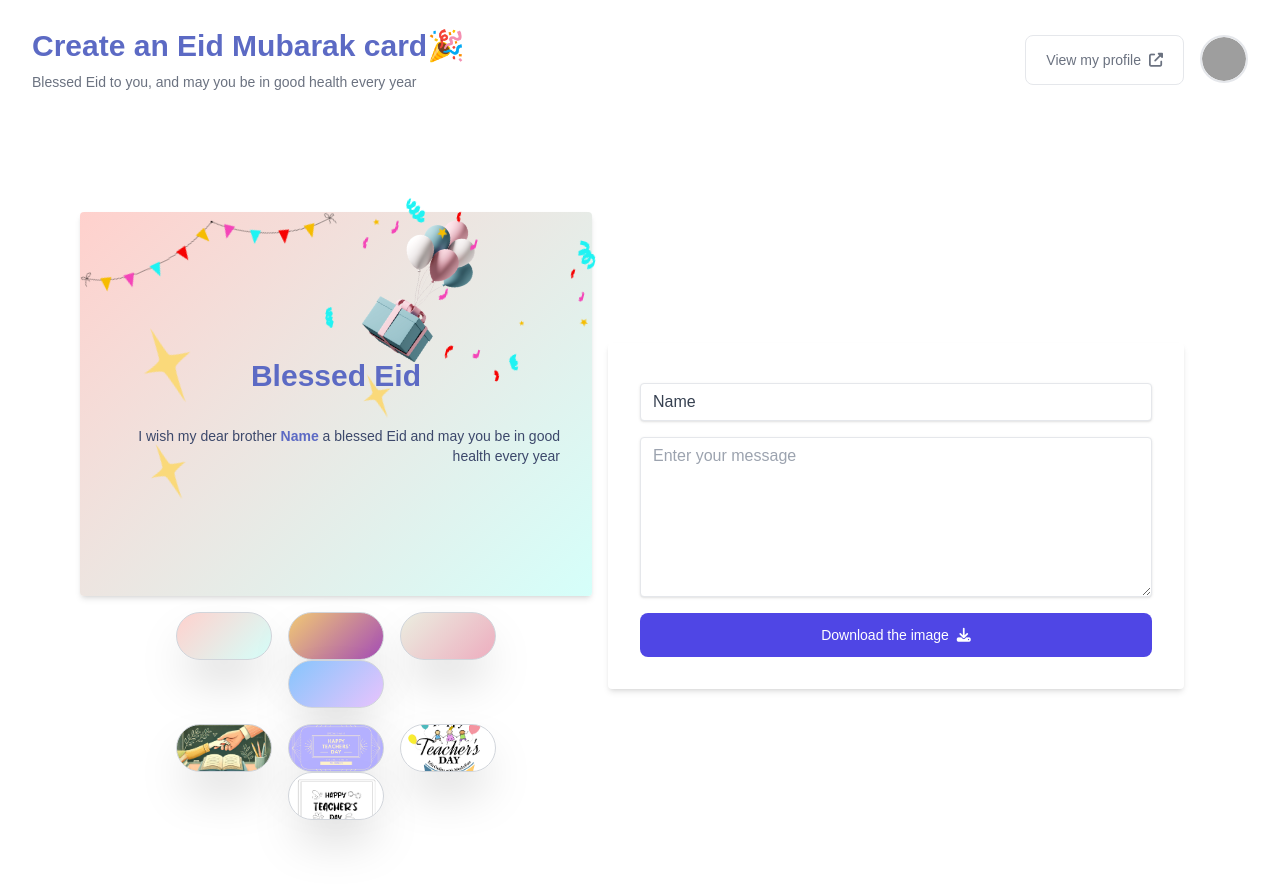
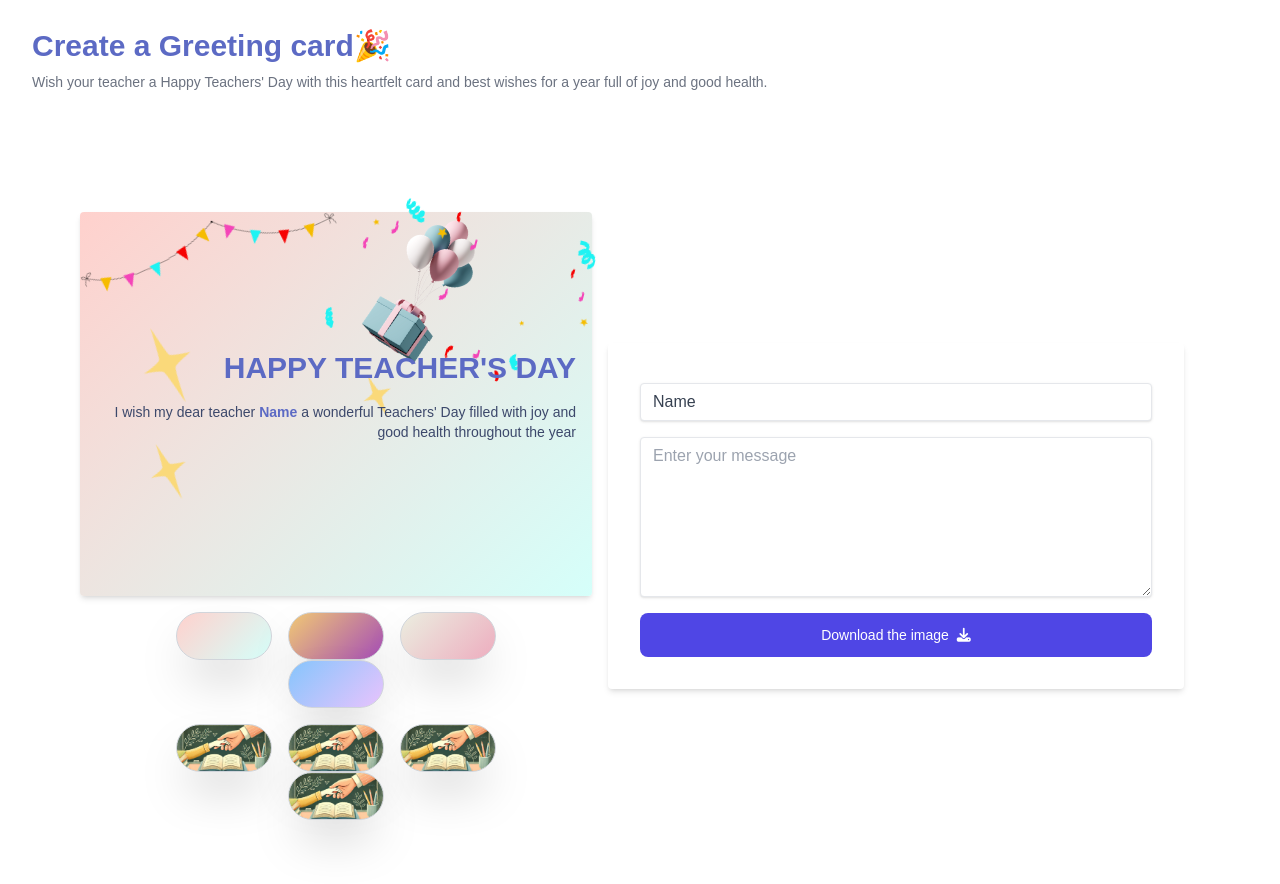
Before and after one commit to divshi/Greeting-Card, a React (Vite) app: page / in a window 1280 px wide. Shown: the top 884 px of the page. Built offline with nearby package versions, Linux system fonts and the light colour scheme; grey boxes are pictures that could not be loaded; a web font is replaced by a local one.

Commit message:
third  commit

```diff
--- a/src/Components/BackCountainer.jsx
+++ b/src/Components/BackCountainer.jsx
@@ -1,8 +1,8 @@
 import React from "react";
 import test1 from "../assets/img1.png";
-import test2 from "../assets/img2.png";
-import test3 from "../assets/img3.png";
-import test4 from "../assets/img4.png";
+import test2 from "../assets/img1.png";
+import test3 from "../assets/img1.png";
+import test4 from "../assets/img1.png";
 
 const gradients = [
   "bg-gradient-135",
--- a/src/Components/Header.jsx
+++ b/src/Components/Header.jsx
@@ -8,15 +8,15 @@ function Header() {
           <div class="sm:flex sm:items-center sm:justify-between">
             <div class="text-center sm:text-left">
               <h1 class="text-2xl font-bold text-gray-900 sm:text-3xl text-primary">
-              Create an Eid Mubarak card🎉
+              Create a Greeting card🎉
               </h1>
 
               <p class="mt-1.5 text-sm text-gray-500 sm:mt-2 text-center sm:text-left">
-              Blessed Eid to you, and may you be in good health every year
+              Wish your teacher a Happy Teachers' Day with this heartfelt card and best wishes for a year full of joy and good health.
               </p>
             </div>
 
-            <div class="mt-4 flex flex-col gap-4 sm:mt-0 justify-center sm:flex-row">
+            {/* <div class="mt-4 flex flex-col gap-4 sm:mt-0 justify-center sm:flex-row">
               <button
                 class=" rounded-lg border border-gray-200 px-5 py-3 text-gray-500 transition hover:bg-gray-50 hover:text-gray-700 focus:outline-none focus:ring sm:w-50"
                 type="button"
@@ -38,7 +38,7 @@ function Header() {
                   className="rounded-full w-full h-full object-cover"
                 />
               </div>
-            </div>
+            </div> */}
           </div>
         </div>
       </header>
--- a/src/Components/Home.jsx
+++ b/src/Components/Home.jsx
@@ -1,4 +1,4 @@
-import React, { useEffect } from "react";
+import React from "react";
 import imageEid from "../assets/eid.png";
 import imageEid2 from "../assets/eid (1).png";
 import imageEid3 from "../assets/eid (2).png";
@@ -10,10 +10,11 @@ const ImageContainer = ({ name, message, background, setBackground }) => {
   return (
     <div className="text-center flex-1">
       <div
-        className={`shadow-md rounded flex flex-col my-2 flex-1 px-8 py-6 text-center h-96 items-center justify-center relative ${background.includes('bg-gradient') ? background : ''}`}
+        className={`shadow-md rounded flex flex-col my-2 flex-1 h-96 relative ${background.includes('bg-gradient') ? background : ''}`}
         id="image-container"
         style={background.includes('url') ? { backgroundImage: background, backgroundSize: 'cover', backgroundPosition: 'center' } : {}}
       >
+        {/* Background Images */}
         <img
           src={imageEid}
           alt="eid"
@@ -34,15 +35,21 @@ const ImageContainer = ({ name, message, background, setBackground }) => {
           alt="eid"
           className="absolute top-20 left-10 rotate-[-15deg] sm:rotate-[-25deg]"
         />
-        <h1 className="text-2xl font-bold sm:text-3xl my-8 text-primary z-[2]">
-          Blessed Eid
-        </h1>
-        <p className="text-sm text-secondary text-right">
-          I wish my dear brother{" "}
-          <span className="text-primary font-bold FONT-ARABIC">{name}</span>{" "}
-          a blessed Eid and may you be in good health every year
-        </p>
-        <p className="text-sm text-secondary text-right mt-4">{message}</p>
+
+        {/* Text Container occupying 30% from the right */}
+        <div className="flex justify-end items-center h-full w-full">
+          <div className="w-3/10 h-full p-4 flex flex-col justify-center text-right bg-opacity-50 z-[2]">
+            <h1 className="text-2xl font-bold sm:text-3xl text-primary">
+              HAPPY TEACHER'S DAY
+            </h1>
+            <p className="text-sm text-secondary mt-4">
+              I wish my dear teacher{" "}
+              <span className="text-primary font-bold FONT-ARABIC">{name}</span>{" "}
+              a wonderful Teachers' Day filled with joy and good health throughout the year
+            </p>
+            <p className="text-sm text-secondary mt-4">{message}</p>
+          </div>
+        </div>
       </div>
 
       <BackCountainer background={background} setBackground={setBackground} />
@@ -58,27 +65,27 @@ const FormContainer = ({
   handleGenerateImage,
 }) => {
   return (
-    <div class="bg-white shadow-md rounded px-8 pt-6 pb-8 mb-4 flex flex-col my-2 flex-1 mx-4">
+    <div className="bg-white shadow-md rounded px-8 pt-6 pb-8 mb-4 flex flex-col my-2 flex-1 mx-4">
       <input
         type="text"
-        class="shadow appearance-none border rounded w-full py-2 px-3 text-gray-700 leading-tight focus:outline-none focus:shadow-outline text-left placeholder-right mt-4 p-4"
+        className="shadow appearance-none border rounded w-full py-2 px-3 text-gray-700 leading-tight focus:outline-none focus:shadow-outline text-left placeholder-right mt-4 p-4"
         placeholder="Enter your name"
         onChange={handleNameChange}
         value={name}
       />
       <textarea
-        class="shadow appearance-none border rounded w-full py-2 px-3 text-gray-700 leading-tight focus:outline-none focus:shadow-outline text-left placeholder-right mt-4 h-40"
+        className="shadow appearance-none border rounded w-full py-2 px-3 text-gray-700 leading-tight focus:outline-none focus:shadow-outline text-left placeholder-right mt-4 h-40"
         placeholder="Enter your message"
         onChange={handleMessageChange}
         value={message}
       ></textarea>
 
       <button
-        class="block rounded-lg bg-indigo-600 px-5 py-3 text-sm font-medium text-white transition hover:bg-indigo-700 focus:outline-none focus:ring mt-4"
+        className="block rounded-lg bg-indigo-600 px-5 py-3 text-sm font-medium text-white transition hover:bg-indigo-700 focus:outline-none focus:ring mt-4"
         type="button"
         onClick={handleGenerateImage}
       >
-        Download the image<i class="ml-2 text-sm fas fa-download"></i>
+        Download the image<i className="ml-2 text-sm fas fa-download"></i>
       </button>
     </div>
   );
@@ -110,7 +117,7 @@ function Home({ handlePartyModeClick }) {
   };
 
   return (
-    <div class="flex justify-center items-center h-screen flex-wrap  min-h-screen min-w-0 mx-10 px-10 ">
+    <div className="flex justify-center items-center h-screen flex-wrap min-h-screen min-w-0 mx-10 px-10">
       <ImageContainer
         background={background}
         name={name}
```
